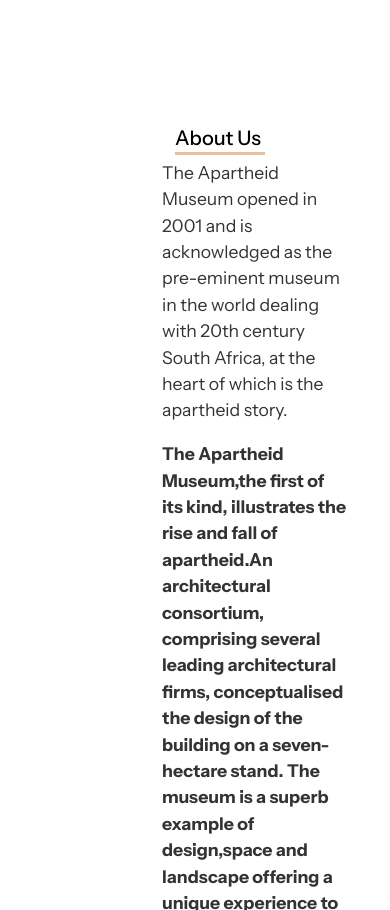
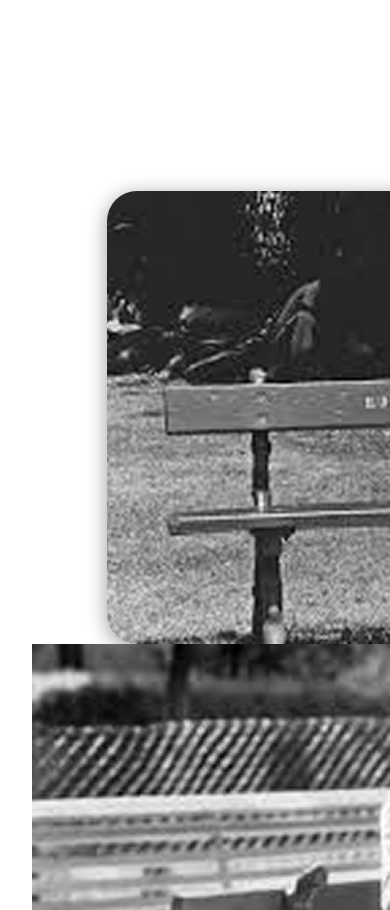
Before and after one commit to bontlenkoale1/apartheid-museum-clone, a React (Vite) app: page / in a window 390 px wide. Shown: the part 1090-2000 px from the top of the page. Built offline with nearby package versions, Linux system fonts and the light colour scheme; a web font is replaced by a local one.

Commit message:
fixed my media queries

```diff
--- a/src/components/About.css
+++ b/src/components/About.css
@@ -82,13 +82,15 @@
 .read-more-button {
   background-color: #a87c58;
   color: #fff;
-    box-shadow: 0 4px 20px rgba(0, 0, 0, 0.397);
+  box-shadow: 0 4px 20px rgba(138, 118, 118, 0.397);
   padding: 10px 25px;
   border: none;
   border-radius: 5px;
   cursor: pointer;
   font-size: 16px;
   font-weight: bold;
+  text-align: center;
+
   text-decoration: none;
   transition: background-color 0.3s ease, transform 0.3s ease;
 }
@@ -110,6 +112,18 @@
   .about-button-wrapper {
     margin-right: 30px;
   }
+  .hover-underline {
+    position: absolute;
+    bottom: -5px;
+    left: 0;
+    width: 0;
+    height: 3px;
+    background-color: #e8c09f;
+    transition: width 0.3s ease;
+  }
+  .about-text-content-right h1:hover .hover-underline {
+    width: 25%;
+  }
 }
 
 @media (max-width: 1280px) {
@@ -128,9 +142,11 @@
     max-width: 768px;
   }
   .about-wrapper {
+    justify-content: flex-end;
     flex-direction: column;
     align-items: center;
-        margin-top: 40vh;
+    margin-top: 30vh;
+    margin-right: -80px;
   }
   .about-image-content img {
     width: 90%;
@@ -180,7 +196,10 @@
   }
 
   .about-wrapper {
-        margin-top: 30vh;
+    margin-top: 15vh;
+    display: flex;
+    flex-direction: column;
+    margin-right: -201px;
   }
   .about-text-content-right h1 {
     font-size: 24px;
@@ -198,11 +217,18 @@
   .about-text-content-right h1 {
     font-size: 22px;
   }
+  .about-wrapper {
+    display: flex;
+    flex-direction: column;
+    align-items: center;
+    margin-right: -201px;
+    margin-top: 20vh;
+  }
   .hover-underline {
     position: absolute;
     bottom: -5px;
     left: 0;
-    width: 0;
+    width: 105px;
     height: 3px;
     background-color: #e8c09f;
     transition: width 0.3s ease;
@@ -215,30 +241,21 @@
 }
 @media (max-width: 475px) {
   .container {
-        width: 100%;
-        padding: 0 15px;
+    max-width: 100%;
   }
   .about-wrapper {
-        margin-top: 60vh;
-        justify-content: center;
-        align-items:center;
-        margin-left: 120px;
-    }
-    .about-text-content-right h1 {
-        font-size: 20px;
-    }
-    .hover-underline {
-    position: absolute;
-    bottom: -5px;
-    left: 0;
-    width: 90px;
-    height: 3px;
-    background-color: #e8c09f;
-    transition: width 0.3s ease;
+    display: flex;
+    justify-content: flex-end;
+    align-items: center;
+    width: max-content;
+    margin-left: 40px;
   }
   .about-image-content img {
-        width: 195%;
-        margin-left: -106px;
+    width: 100%;
+    display: flex;
+    justify-content: center;
+    align-items: center;
+    margin-left: 30px;
     margin-top: 60px;
   }
 }
```
Lines whose indentation alone changed are shown as unchanged.
